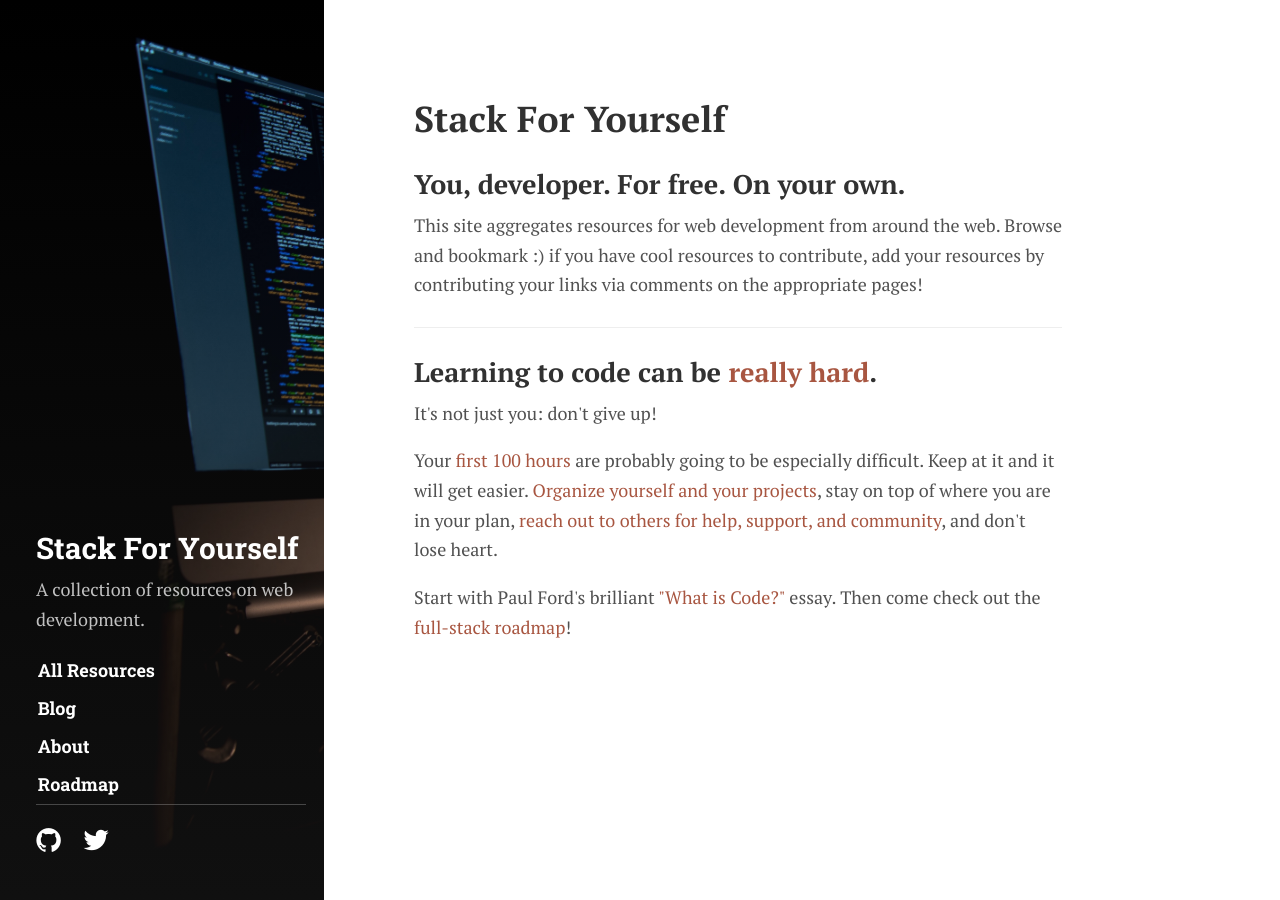
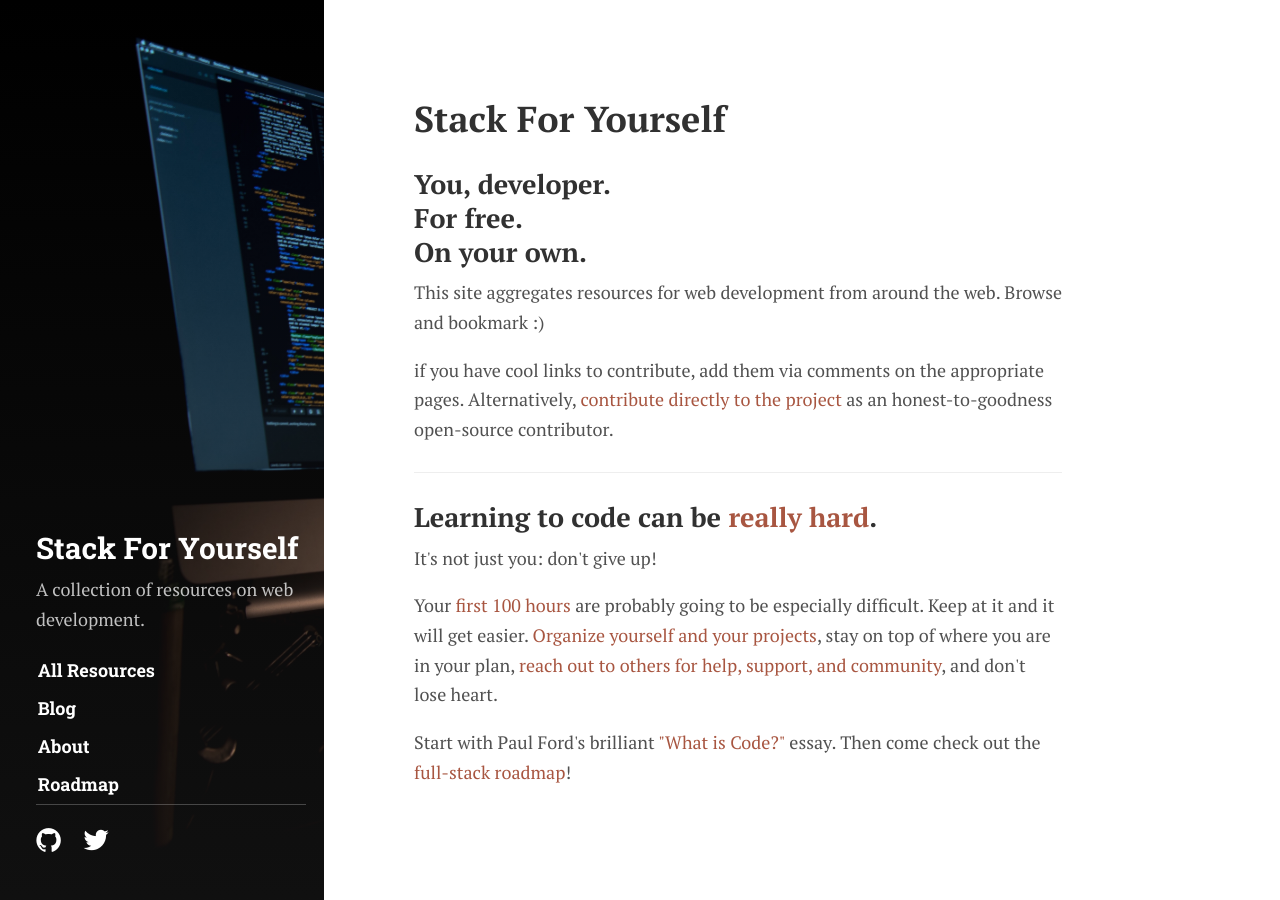
Before and after one commit to mindplace/stack-for-yourself, a Jekyll site: the page built from index.html, in a window 1280 px wide. Built offline with Jekyll 4.4.1, drawn with Linux system fonts in a browser that asks for light colours; some web fonts are replaced.

Commit message:
update index to include contribution info

```diff
--- a/index.html
+++ b/index.html
@@ -5,9 +5,10 @@ layout: default
 <div class="home">
 
   <h1 class="page-heading">Stack For Yourself</h1>
-  <h2>You, developer. For free. On your own.</h2>
+  <h2>You, developer.<br>For free.<br>On your own.</h2>
 
-  <p>This site aggregates resources for web development from around the web. Browse and bookmark :) if you have cool resources to contribute, add your resources by contributing your links via comments on the appropriate pages!</p>
+  <p>This site aggregates resources for web development from around the web. Browse and bookmark :)</p>
+  <p>if you have cool links to contribute, add them via comments on the appropriate pages. Alternatively, <a target="_blank" href="http://github.com/mindplace/stack-for-yourself">contribute directly to the project</a> as an honest-to-goodness open-source contributor.</p>
 
   <hr>
 
```
